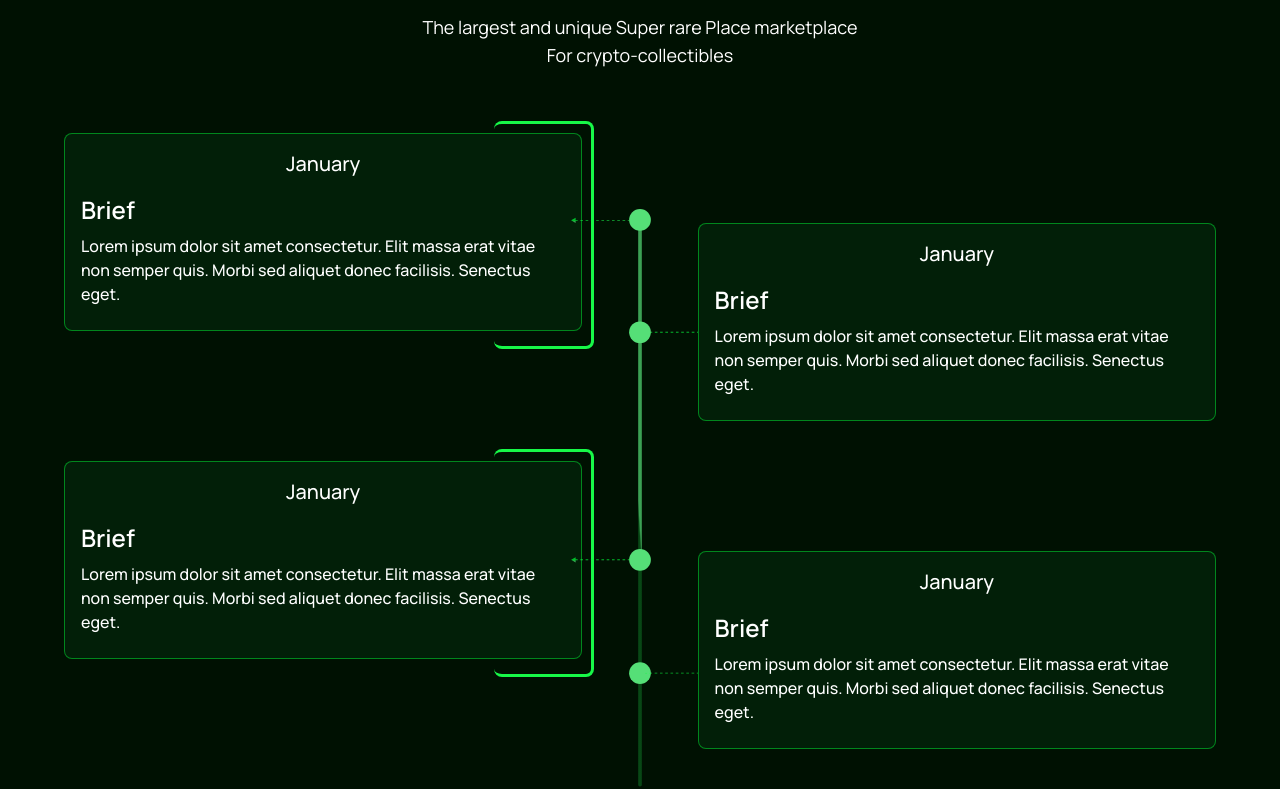
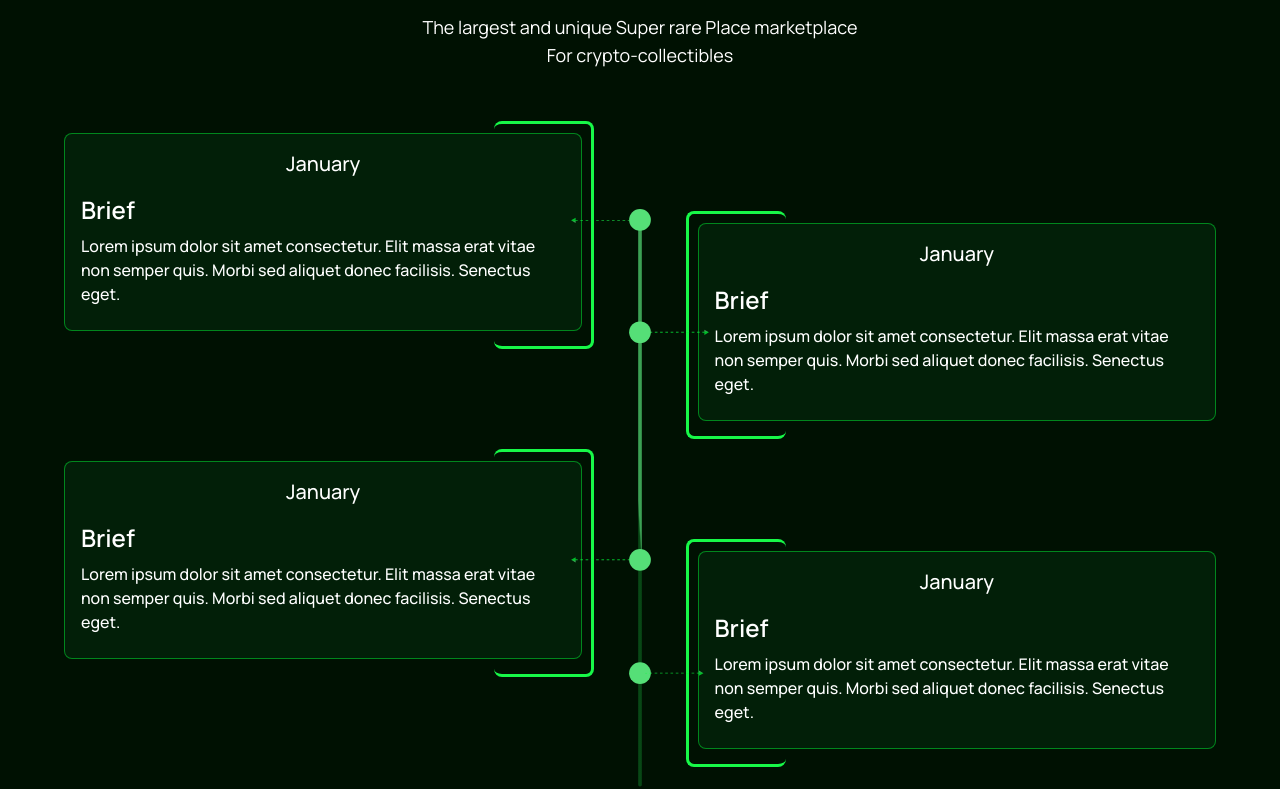
Before and after one commit to gift56/DxxCoin, a React (Vite) app: page / in a window 1280 px wide. Shown: the part 1944-2733 px from the top of the page. Built offline with nearby package versions, Linux system fonts and the light colour scheme.

Commit message:
done positioning some stuff

```diff
--- a/src/components/RoadMap.jsx
+++ b/src/components/RoadMap.jsx
@@ -32,7 +32,7 @@ const RoadMap = () => {
                   </div>
                 </div>
               </div>
-              <div className="flex-1 md:mt-[90px]">
+              <div className="flex-1 md:mt-[90px] relative md:after:content-[''] md:after:absolute md:after:top-[-12px] md:after:left-[8%] md:after:w-[100px] md:after:h-[115%] md:after:border-t-[3px] md:after:border-b-[3px] md:after:border-l-[3px] md:after:rounded-lg md:after:border-[#17F948] -z-10">
                 <div className="border-[#00ff3775] rounded-lg p-4 pb-6 flex flex-col items-center justify-center border gap-4 md:w-[90%] relative  z-10 bg-[#021f08] w-full ml-auto">
                   <h1 className="text-xl font-medium">January</h1>
                   <div className="flex flex-col gap-2 items-start justify-start w-full">
@@ -60,7 +60,7 @@ const RoadMap = () => {
                   </div>
                 </div>
               </div>
-              <div className="flex-1 md:mt-[90px]">
+              <div className="flex-1 md:mt-[90px] relative md:after:content-[''] md:after:absolute md:after:top-[-12px] md:after:left-[8%] md:after:w-[100px] md:after:h-[115%] md:after:border-t-[3px] md:after:border-b-[3px] md:after:border-l-[3px] md:after:rounded-lg md:after:border-[#17F948] -z-10">
                 <div className="border-[#00ff3775] rounded-lg p-4 pb-6 flex flex-col items-center justify-center border gap-4 md:w-[90%] relative  z-10 bg-[#021f08] w-full ml-auto">
                   <h1 className="text-xl font-medium">January</h1>
                   <div className="flex flex-col gap-2 items-start justify-start w-full">
```
